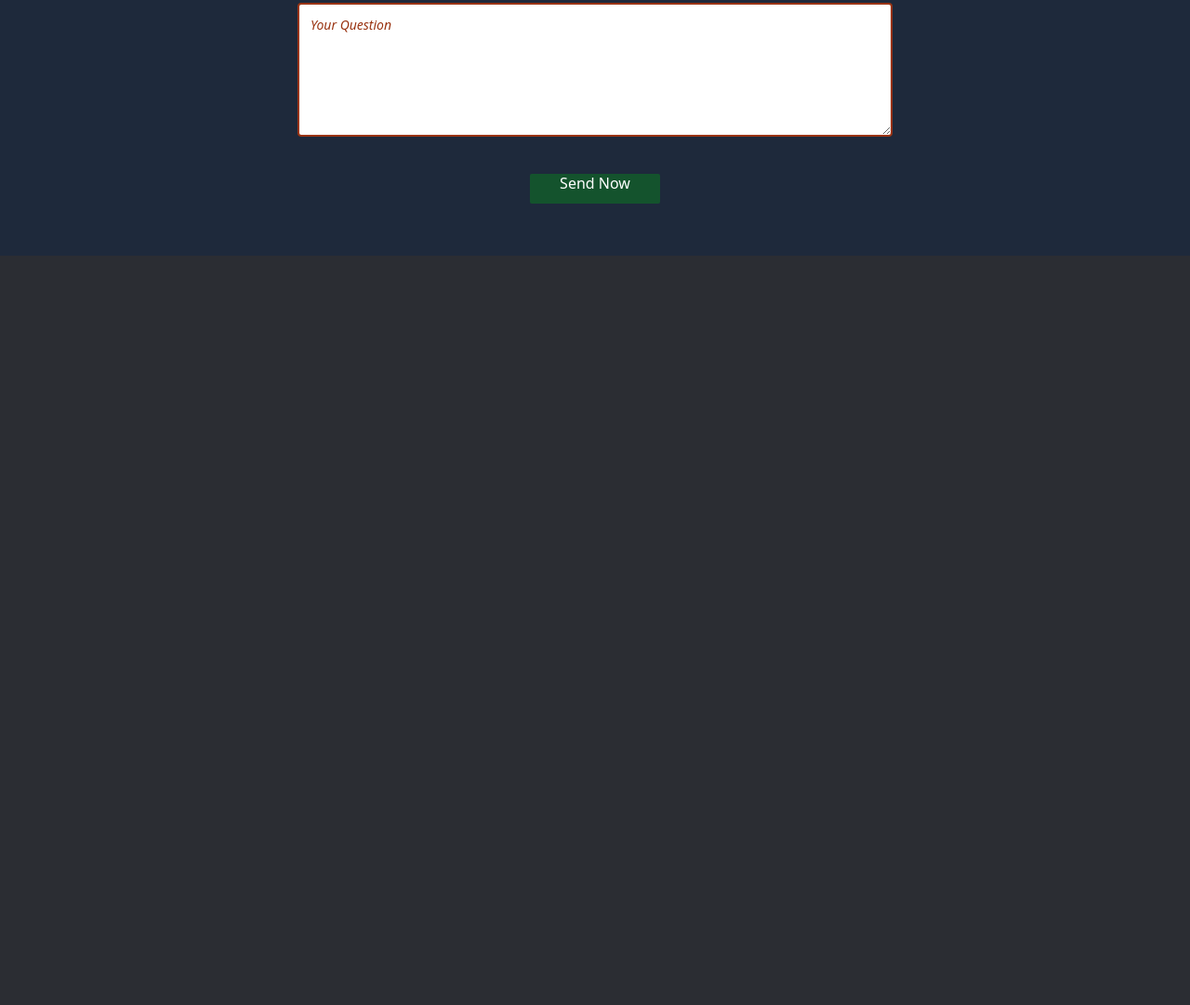
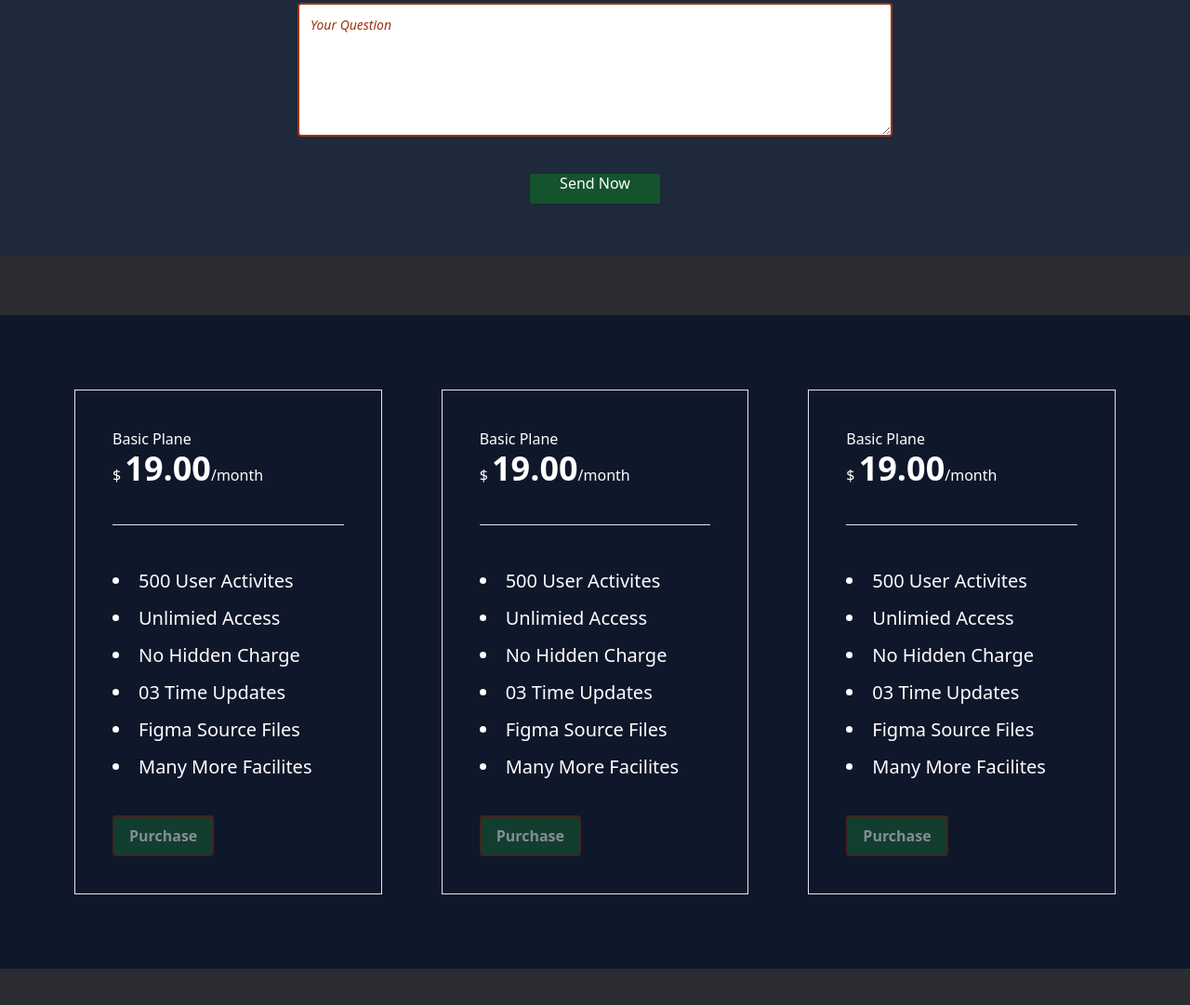
Before and after one commit to Habiba-007/tailwind-project, a website built with Vite: page index.html in a window 1280 px wide. Shown: the part 2423-3504 px from the top of the page at 93% size. Before the commit the page ends 2730 px from the top, so only its background shows below. Built offline with nearby package versions, Linux system fonts and the light colour scheme.

Commit message:
purchase section create

```diff
--- a/index.html
+++ b/index.html
@@ -158,7 +158,7 @@
       </div>
     </section>
 
-    <!-- section-three(3)  -->
+    <!-- section-three(3) form section -->
     <section class="bg-slate-800 py-8 sm:py-14 mb-8">
       <div>
         <h2 class="text-white text-center text-xl sm:text-2xl mb-10">Ask a question</h2>
@@ -168,14 +168,74 @@
           <input type="E-mail" placeholder="Your E-mail"
             class="placeholder:italic placeholder:text-orange-900 block mx-auto w-5/6 sm:w-1/2 py-1 rounded border-2 border-orange-900 text-sm mb-6 px-3">
           <!-- Textarea create -->
-         <textarea placeholder="Your Question" class="block mx-auto w-5/6 sm:w-1/2 h-36 py-3 px-3 placeholder:italic placeholder:text-orange-800 border-2 border-orange-800 rounded text-sm"></textarea>
+          <textarea placeholder="Your Question"
+            class="block mx-auto w-5/6 sm:w-1/2 h-36 py-3 px-3 placeholder:italic placeholder:text-orange-800 border-2 border-orange-800 rounded text-sm"></textarea>
           <!-- Button create  -->
-         <button
-           class="text-white block mx-auto bg-green-900 px-8 py-1 rounded-sm border-orange-400 hover:bg-green-500 mt-10 transition hover:-translate-y-1">
-           <span class="block animate-bounce">Send Now</span>
-         </button>
+          <button
+            class="text-white block mx-auto bg-green-900 px-8 py-1 rounded-sm border-orange-400 hover:bg-green-500 mt-10 transition hover:-translate-y-1">
+            <span class="block animate-bounce">Send Now</span>
+          </button>
 
         </form>
+      </div>
+    </section>
+
+    <!-- section-four(4) -->
+    <section class="bg-slate-900 p-10 sm:p-14 lg:p-20 my-10 sm:my-16">
+      <!-- parent-div  -->
+      <div class="text-white grid md:grid-cols-2 lg:grid-cols-3 gap-8 sm:gap-12 lg:gap-x-16 justify-center items-center">
+
+        <!-- child-div 1 -->
+        <div class="border p-5 md:p-8 lg:p-10">
+          <h5>Basic Plane</h5>
+          <h2>$ <span class="text-xl sm:text-2xl md:text-4xl font-bold">19.00</span>/month</h2>
+          <hr class="my-10">
+
+          <ul class="list-disc list-inside leading-10 text-xl">
+            <li>500 User Activites</li>
+            <li>Unlimied Access</li>
+            <li>No Hidden Charge</li>
+            <li>03 Time Updates</li>
+            <li>Figma Source Files</li>
+            <li>Many More Facilites</li>
+          </ul>
+          <button class="mt-8 bg-green-800 py-2 px-4 border-2 border-orange-900 rounded hover:bg-green-500 transition hover:-translate-y-1 animate-pulse font-semibold">Purchase</button>
+        </div>
+
+        <!-- child-div 2 -->
+        <div class="border p-5 md:p-8 lg:p-10">
+          <h5>Basic Plane</h5>
+          <h2>$ <span class="text-xl sm:text-2xl md:text-4xl font-bold">19.00</span>/month</h2>
+          <hr class="my-10">
+
+          <ul class="list-disc list-inside leading-10 text-xl">
+            <li>500 User Activites</li>
+            <li>Unlimied Access</li>
+            <li>No Hidden Charge</li>
+            <li>03 Time Updates</li>
+            <li>Figma Source Files</li>
+            <li>Many More Facilites</li>
+          </ul>
+          <button class= "mt-8 bg-green-800 py-2 px-4 border-2 border-orange-900 rounded hover:bg-green-500 transition hover:-translate-y-1 animate-pulse font-semibold">Purchase</button>
+        </div>
+
+        <!-- child-div 3 -->
+        <div class="border p-5 md:p-8 lg:p-10">
+          <h5>Basic Plane</h5>
+          <h2>$ <span class="text-xl sm:text-2xl md:text-4xl font-bold">19.00</span>/month</h2>
+          <hr class="my-10">
+
+          <ul class="list-disc list-inside leading-10 text-xl">
+            <li>500 User Activites</li>
+            <li>Unlimied Access</li>
+            <li>No Hidden Charge</li>
+            <li>03 Time Updates</li>
+            <li>Figma Source Files</li>
+            <li>Many More Facilites</li>
+          </ul>
+          <button class="mt-8 bg-green-800 py-2 px-4 border-2 border-orange-900 rounded hover:bg-green-500 hover:-translate-y-1 animate-pulse font-semibold">Purchase</button>
+        </div>
+
       </div>
     </section>
 
```
